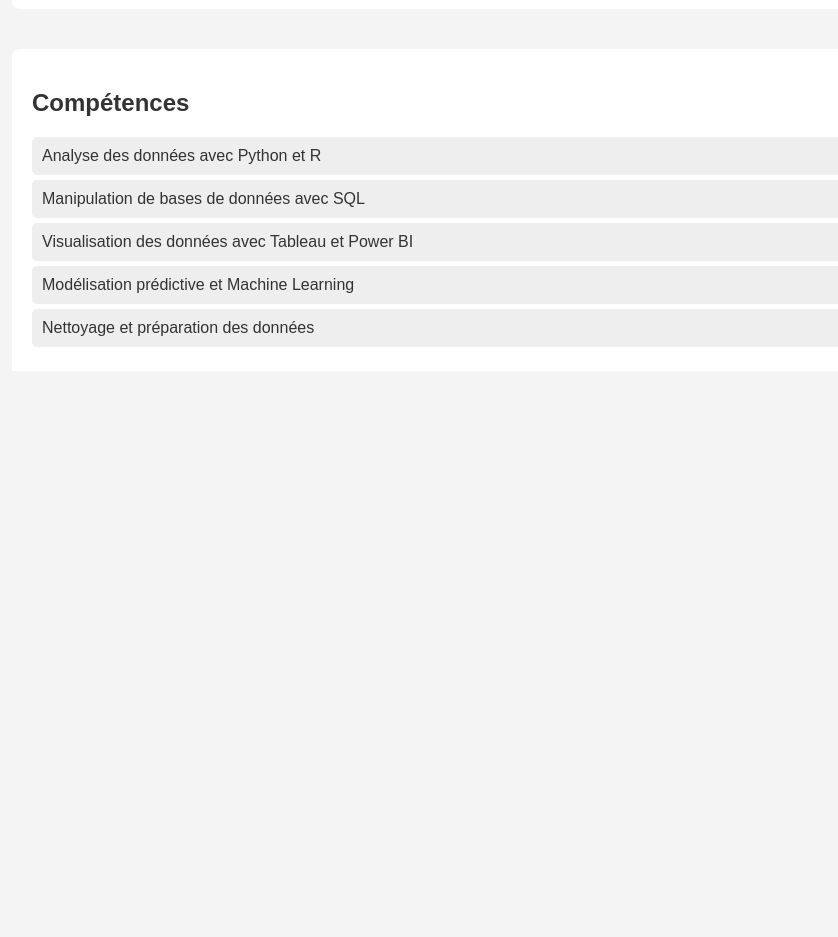
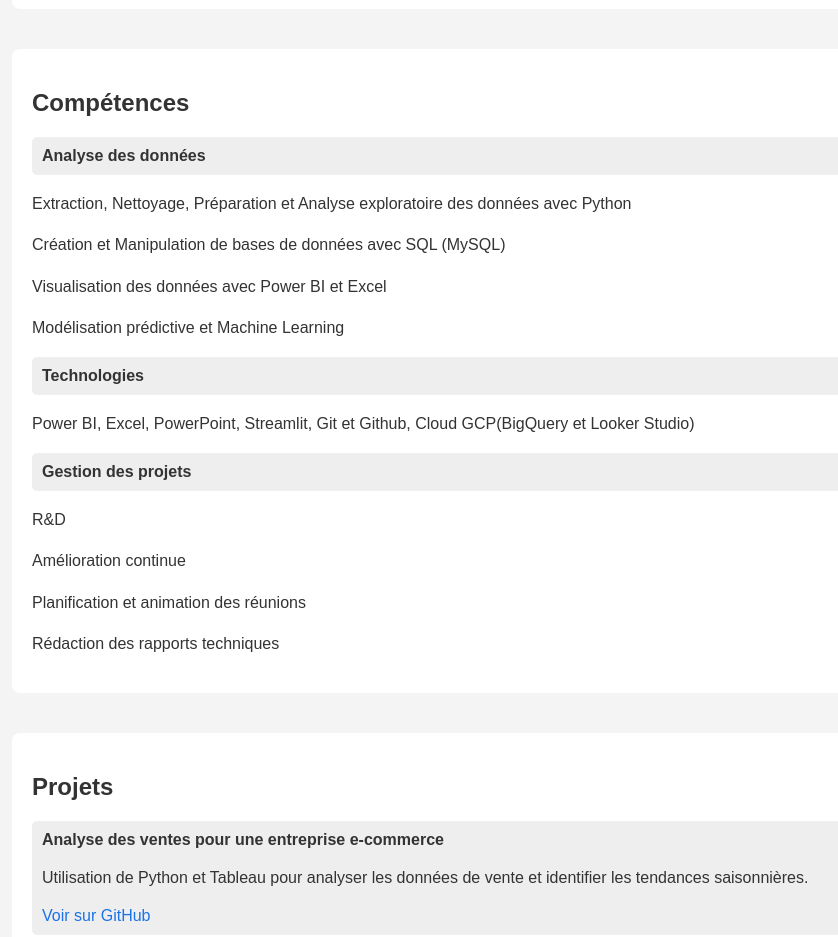
Before and after one commit to SylviaPokam89/Sylvia-POKAM.github.io, a plain HTML site: page index.html in a window 1280 px wide. Shown: the part 900-1837 px from the top of the page, without its empty margins (116-954 px from the left). Drawn offline with Linux system fonts and the light colour scheme.

Commit message:
Update index.html

```diff
--- a/index.html
+++ b/index.html
@@ -140,11 +140,21 @@
     <section id="skills">
         <h2>Compétences</h2>
         <ul>
-            <li>Analyse des données avec Python et R</li>
-            <li>Manipulation de bases de données avec SQL</li>
-            <li>Visualisation des données avec Tableau et Power BI</li>
-            <li>Modélisation prédictive et Machine Learning</li>
-            <li>Nettoyage et préparation des données</li>
+            <li><strong>Analyse des données</strong></li>
+            <p>Extraction, Nettoyage, Préparation et Analyse exploratoire des données avec Python</p>
+            <p>Création et Manipulation de bases de données avec SQL (MySQL)</p>
+            <p>Visualisation des données avec Power BI et Excel</p>
+            <p>Modélisation prédictive et Machine Learning</p>
+
+            <li><strong>Technologies</strong></li>
+            <p>Power BI, Excel, PowerPoint, Streamlit, Git et Github, Cloud GCP(BigQuery et Looker Studio)</p>
+
+            <li><strong>Gestion des projets</strong></li>
+            <p>R&D</p>
+            <p>Amélioration continue</p>
+            <p>Planification et animation des réunions</p>
+            <p>Rédaction des rapports techniques</p>
+
         </ul>
     </section>
 
```
